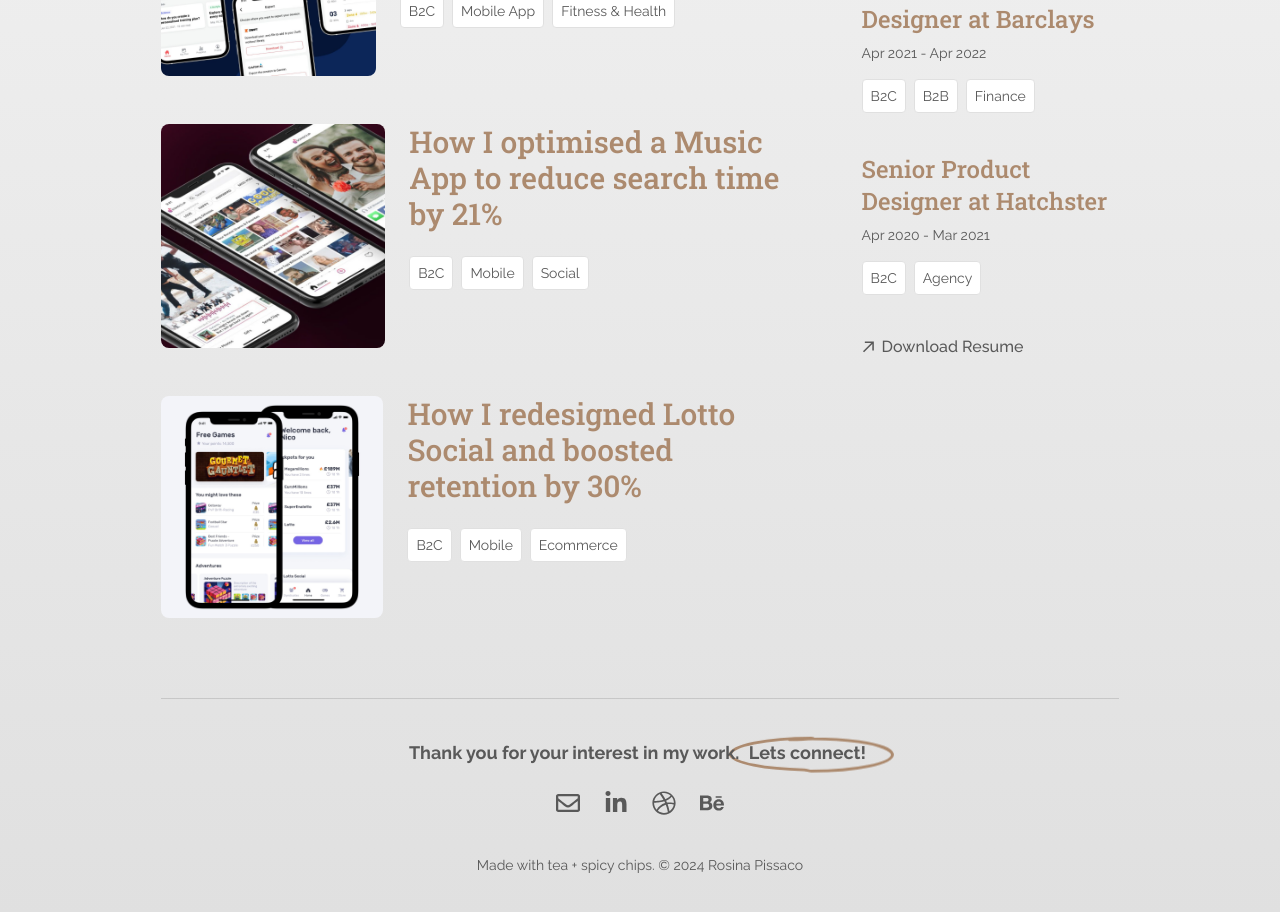
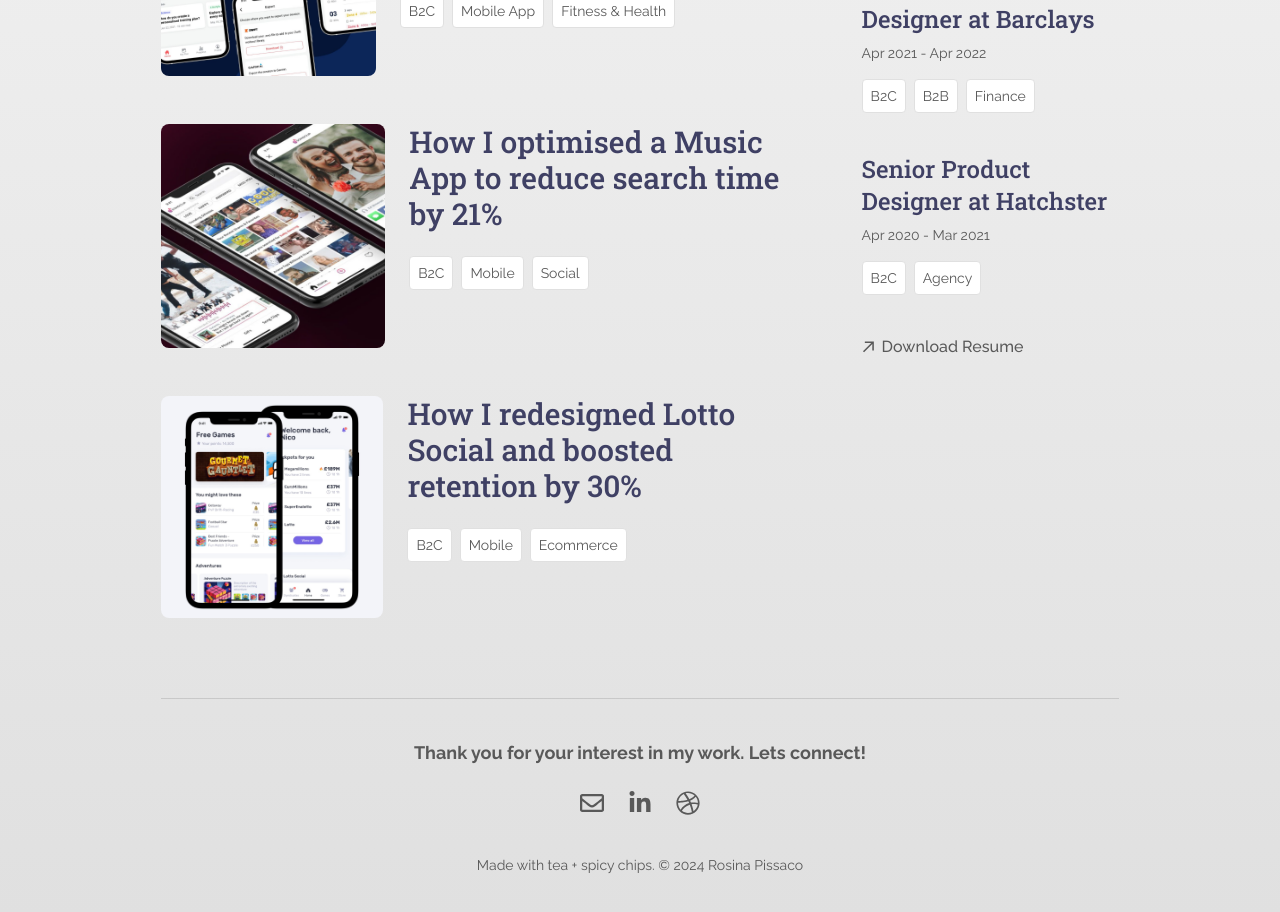
Before and after one commit to codeplaygroundspace/portfolio-designer, a Next.js app: page / in a window 1280 px wide. Shown: the part 1200-2112 px from the top of the page. Built offline with nearby package versions, Linux system fonts and the light colour scheme.

Commit message:
fix footer link

```diff
--- a/src/app/components/Footer.tsx
+++ b/src/app/components/Footer.tsx
@@ -1,34 +1,44 @@
-import CircleHighlight from "./CircleHighlight";
-import {
-  FaRegEnvelope,
-  FaLinkedinIn,
-  FaDribbble,
-  FaBehance,
-} from "react-icons/fa";
+"use client";
+
+import { FaRegEnvelope, FaLinkedinIn, FaDribbble } from "react-icons/fa";
 
 export default function Footer() {
+  const encodedEmail = "rosinaaa[at]gmail[dot]com";
+
+  const decodeEmail = () => {
+    return encodedEmail.replace("[at]", "@").replace("[dot]", ".");
+  };
+
   return (
     <section className="my-grid text-center mt-2">
       <hr />
       <p className="text-lg font-bold mb-6">
-        Thank you for your interest in my work.{" "}
-        <CircleHighlight>Lets connect!</CircleHighlight>
+        Thank you for your interest in my work. Lets connect!
       </p>
       <nav aria-label="Social media links">
         <ul className="flex justify-center space-x-6">
           <li>
-            <a href="mailto:rosieintech@gmails.com" aria-label="Email">
-              <FaRegEnvelope className="size-6" />
+            <a
+              href="#"
+              onClick={(e) => {
+                e.preventDefault();
+                window.location.href = `mailto:${decodeEmail()}`;
+              }}
+              aria-label="Email"
+              className="group"
+            >
+              <FaRegEnvelope className="size-6 group-hover:scale-110 transition-all duration-300 ease-in-out" />
             </a>
           </li>
           <li>
             <a
-              href="https://www.linkedin.com/in/rosinapissaco/"
+              href="https://www.linkedin.com/in/rosieprofile/"
               target="_blank"
               rel="noopener noreferrer"
               aria-label="LinkedIn"
+              className="group"
             >
-              <FaLinkedinIn className="size-6" />
+              <FaLinkedinIn className="size-6 group-hover:scale-110 transition-all duration-300 ease-in-out" />
             </a>
           </li>
           <li>
@@ -37,18 +47,9 @@ export default function Footer() {
               target="_blank"
               rel="noopener noreferrer"
               aria-label="Dribbble"
+              className="group"
             >
-              <FaDribbble className="size-6" />
-            </a>
-          </li>
-          <li>
-            <a
-              href="https://www.behance.net/rosinapissaco"
-              target="_blank"
-              rel="noopener noreferrer"
-              aria-label="Behance"
-            >
-              <FaBehance className="size-6" />
+              <FaDribbble className="size-6 group-hover:scale-110 transition-all duration-300 ease-in-out" />
             </a>
           </li>
         </ul>
--- a/src/app/globals.css
+++ b/src/app/globals.css
@@ -6,7 +6,7 @@
   --foreground-rgb: 89, 89, 89;
   --background-start-rgb: 255, 255, 255;
   --background-end-rgb: 224, 224, 224;
-  --header-color-rgb: 172, 138, 110;
+  --header-color-rgb: 63, 64, 100;
   --link--color-rgb: 54, 139, 130;
 }
 
@@ -24,7 +24,7 @@
   --foreground-rgb: 89, 89, 89;
   --background-start-rgb: 255, 255, 255;
   --background-end-rgb: 224, 224, 224;
-  --header-color-rgb: 172, 138, 110;
+  --header-color-rgb: 63, 64, 100;
   --link--color-rgb: 54, 139, 130;
 }
 
@@ -51,7 +51,7 @@
     --foreground-rgb: 89, 89, 89;
     --background-start-rgb: 255, 255, 255;
     --background-end-rgb: 224, 224, 224;
-    --header-color-rgb: 172, 138, 110;
+    --header-color-rgb: 63, 64, 100;
     --link--color-rgb: 54, 139, 130;
   }
 }
```
